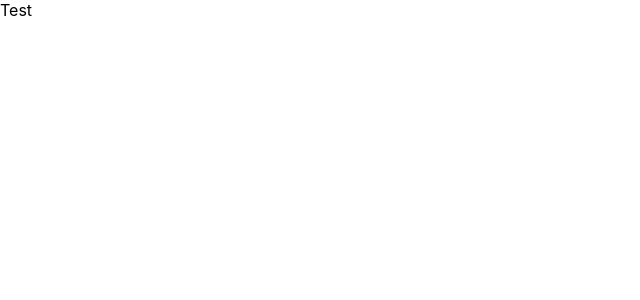
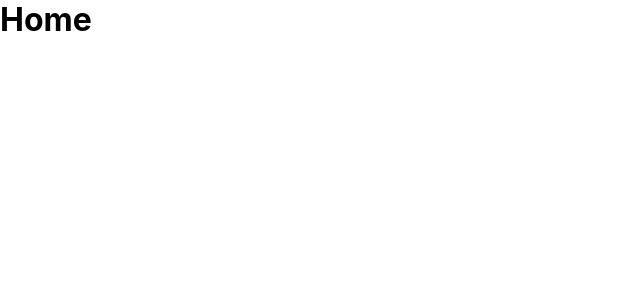
Before and after one commit to koushik80/city-bike, a React (Create React App) app in the folder frontend/: page / in a window 1280 px wide. Shown: the top 300 px of the page, without its empty margins (0-640 px from the left). Built offline with nearby package versions, Linux system fonts and the light colour scheme.

Commit message:
router setup

```diff
--- a/frontend/src/App.js
+++ b/frontend/src/App.js
@@ -1,9 +1,12 @@
-import React from 'react';
+import React, { Suspense } from 'react';
+import Routes from './Routes';
 
 const App = () => {
   return (
-    <div>Test</div>
-  )
-}
+    <Suspense fallback={<h1>Site Loading...</h1>}>
+      <Routes />
+    </Suspense>
+  );
+};
 
 export default App;
--- a/frontend/src/Routes.js
+++ b/frontend/src/Routes.js
@@ -1,11 +1,15 @@
 import React from 'react';
+import {BrowserRouter, Route, Routes as AllRoutes} from 'react-router-dom';
+import Home from './pages/Home';
 
 const Routes = () => {
-  return (
-    <div>
-
-    </div>
-  )
-}
+    return (
+        <BrowserRouter>
+            <AllRoutes>
+                <Route path="/" element={<Home />} />
+            </AllRoutes>
+        </BrowserRouter>
+    );
+};
 
 export default Routes;
--- a/frontend/src/pages/Home.js
+++ b/frontend/src/pages/Home.js
@@ -1,8 +1,10 @@
-import React from 'react';
+import React, { Fragment } from 'react';
 
 const Home = () => {
   return (
-    <div>Home</div>
+   <Fragment>
+      <h1>Home</h1>
+   </Fragment>
   )
 }
 
```
